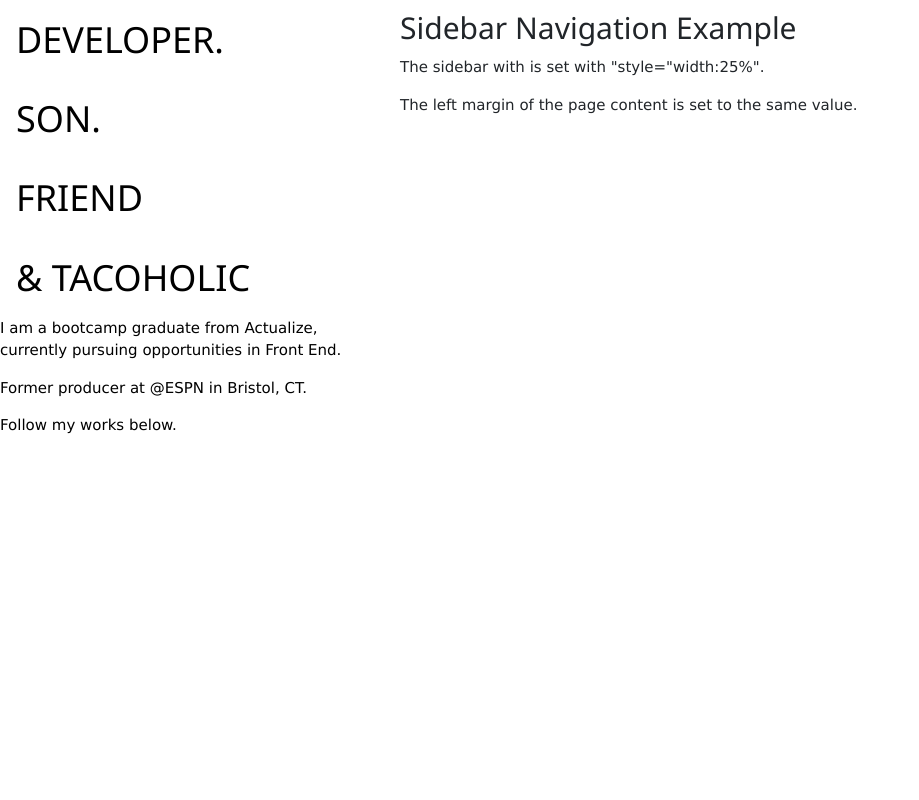
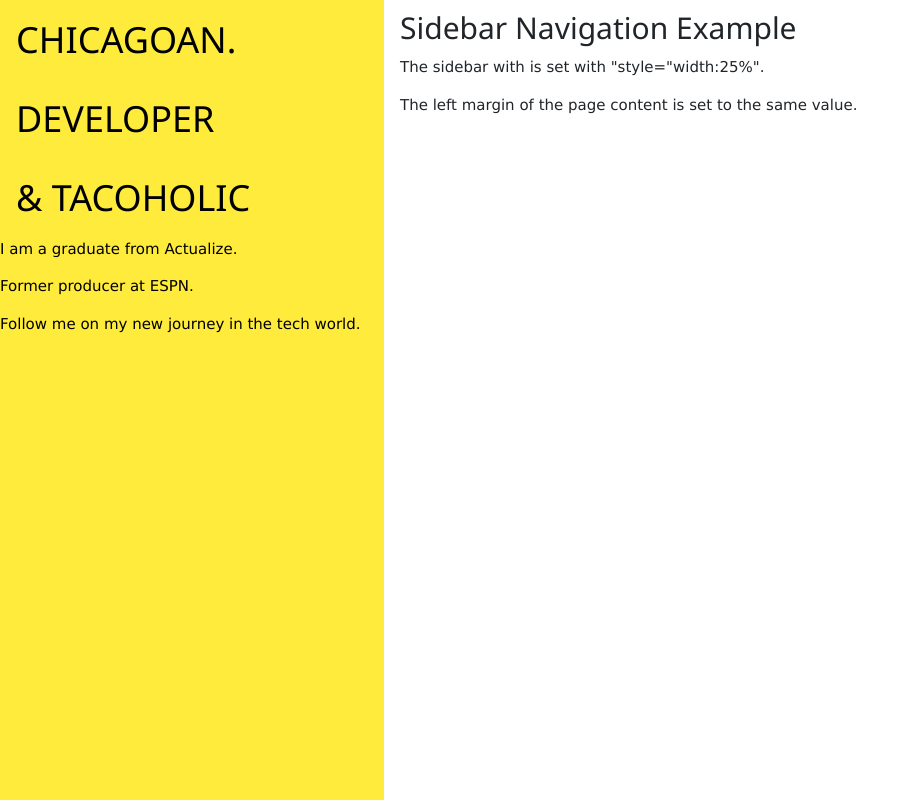
Before and after one commit to Tacoholic/personal_website, a Vue app: page / in a window 1280 px wide. Shown: the whole page, without its empty margins (0-919 px from the left). Built offline with nearby package versions, Linux system fonts and the light colour scheme; the HTML template or start-up script is replaced by a standard one.

Commit message:
added new color to sidebar

```diff
--- a/src/views/Home.vue
+++ b/src/views/Home.vue
@@ -1,20 +1,19 @@
 <template>
+  <body>
 
-
-  <body>
-    <title>W3.CSS</title>
+    <title>Christian Solis</title>
     <meta name="viewport" content="width=device-width, initial-scale=1">
     <link rel="stylesheet" href="https://www.w3schools.com/w3css/4/w3.css">
 
   <!-- Sidebar -->
-  <div class="w3-sidebar w3-white w3-bar-block" style="width:30%">
-    <div class="w3-bar-item"><h1>DEVELOPER.</h1></div>
-    <div class="w3-bar-item"><h1>SON.</h1></div>
-    <div class="w3-bar-item"><h1>FRIEND</h1></div>
+  <div class="w3-sidebar w3-yellow w3-bar-block" style="width:30%">
+    <div class="w3-bar-item"><h1>CHICAGOAN.</h1></div>
+    <div class="w3-bar-item"><h1>DEVELOPER</h1></div>
     <div class="w3-bar-item"><h1>& TACOHOLIC</h1></div>
-    <p>I am a bootcamp graduate from <a href="https://https://anyonecanlearntocode.com/">Actualize</a>, currently pursuing opportunities in Front End.</p>
-    <p>Former producer at <a href="https://www.espn.com"></a>@ESPN in Bristol, CT.</p>
-    <p>Follow my works below.</p>
+    <p>I am a graduate from <a href="https://www.https://anyonecanlearntocode.com/" class="link">Actualize.</a></p>
+
+    <p>Former producer at <a href="https://www.espn.com" class="link">ESPN.</a></p>
+    <p>Follow me on my new journey in the tech world.</p>
   </div>
 
   <!-- Page Content -->
```
